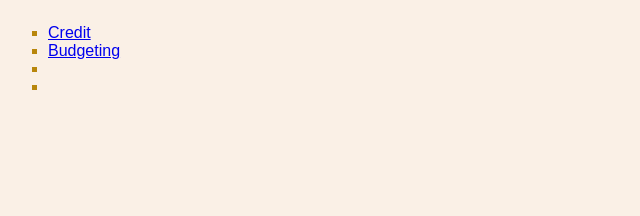
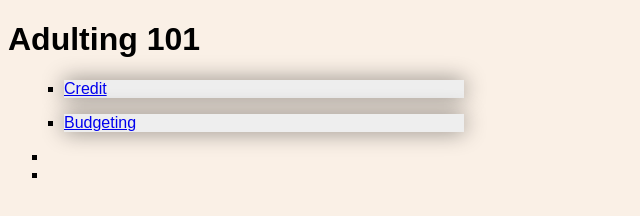
Before and after one commit to bangalia/Adulthood101, a plain HTML site: page index.html in a window 1280 px wide. Shown: the whole page, without its empty margins (0-640 px from the left). Drawn offline with Linux system fonts and the light colour scheme; files that its build step writes are made by us from their sources; files whose address does not match are found by name.

Commit message:
Rearraged files

```diff
--- a/styles.css
+++ b/css/styles.css
@@ -1,9 +1,10 @@
 body{
     background-color: linen;
     font-family: Arial, Helvetica, sans-serif;
+    justify-content: center;
 }
 
-nav{
+nav.li{
     display: flex;
     flex-direction: row;
     justify-content: space-between;
@@ -13,3 +14,10 @@ nav{
 ul{
     list-style-type: square;
 }
+
+.card {
+    width: 400px;
+    margin: 1em;
+    background-color: #eee;
+    box-shadow: 0 0 22px rgba(0, 0, 0, 0.44);
+}
--- a/index.html
+++ b/index.html
@@ -10,10 +10,11 @@
 
 <body>
     <main>
+        <h1>Adulting 101</h1>
         <nav id="nav">
             <ul>
-                <li><a href="html/credit.html">Credit</a></li>
-                <li><a href="html/budget.html">Budgeting</a></li>
+                <li class="card"><a href="html/credit.html">Credit</a></li>
+                <li class="card"><a href="html/budget.html">Budgeting</a></li>
                 <li><a></a></li>
                 <li><a></a></li>
             </ul>
```
Also changed, not shown: html/budget.html (+1 -1 lines), html/credit.html (+3 -1 lines), images/budget.jpg (added), images/credit.jpg (added), 3 other files.
